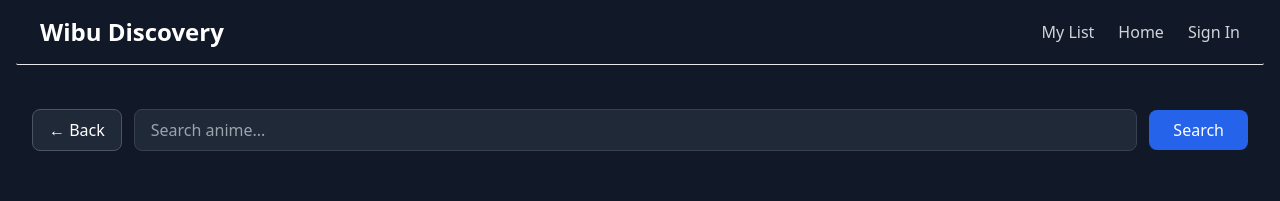
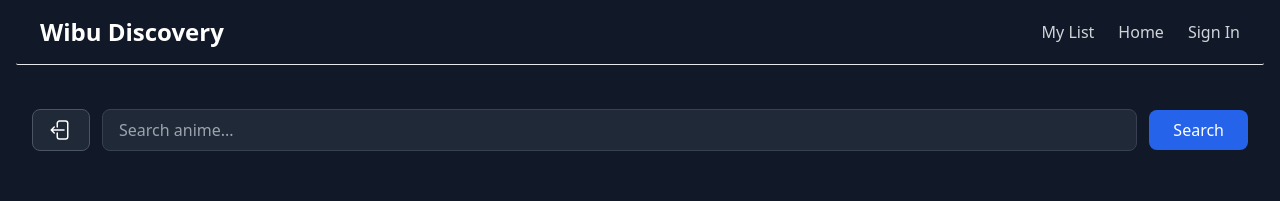
Before and after one commit to Luslac/Anime-Tracking, a React (Vite) app in the folder movie-and-anime-list/: page / in a window 1280 px wide. Shown: the top 201 px of the page. Built offline with nearby package versions, Linux system fonts and the light colour scheme; no server answers.

Commit message:
refactor some code

```diff
--- a/movie-and-anime-list/src/components/AnimeInfo.jsx
+++ b/movie-and-anime-list/src/components/AnimeInfo.jsx
@@ -78,7 +78,9 @@
                         onClick={() => navigate(-1)}
                         className="px-3 py-2 md:px-4 bg-gray-800 hover:bg-gray-700 border border-gray-600 text-white rounded-lg active:scale-95 transition flex items-center justify-center gap-2 text-sm md:text-base"
                     >
-                        ← Back
+                        <svg xmlns="http://www.w3.org/2000/svg" fill="none" viewBox="0 0 24 24" stroke-width="1.5" stroke="currentColor" class="size-6">
+                            <path stroke-linecap="round" stroke-linejoin="round" d="M8.25 9V5.25A2.25 2.25 0 0 1 10.5 3h6a2.25 2.25 0 0 1 2.25 2.25v13.5A2.25 2.25 0 0 1 16.5 21h-6a2.25 2.25 0 0 1-2.25-2.25V15m-3 0-3-3m0 0 3-3m-3 3H15" />
+                        </svg>
                     </button>
                     <SearchInput />
                 </div>
@@ -104,15 +106,29 @@
 
                         <div className="flex flex-wrap gap-2 sm:gap-4 text-xs sm:text-sm text-gray-400 mb-2 md:mb-3">
                             <span className="flex items-center gap-1">
-                                    <span>⭐</span>
+                                <svg className="w-4 h-4 text-yellow-400" fill="currentColor" viewBox="0 0 20 20">
+                                    <path d="M9.049 2.927c.3-.921 1.603-.921 1.902 0l1.07 3.292a1 1 0 00.95.69h3.462c.969 0 1.371 1.24.588 1.81l-2.8 2.034a1 1 0 00-.364 1.118l1.07 3.292c.3.921-.755 1.688-1.54 1.118l-2.8-2.034a1 1 0 00-1.175 0l-2.8 2.034c-.784.57-1.838-.197-1.539-1.118l1.07-3.292a1 1 0 00-.364-1.118L2.98 8.72c-.783-.57-.38-1.81.588-1.81h3.461a1 1 0 00.951-.69l1.07-3.292z" />
+                                </svg>
                                 <span>{item.score}</span>
                             </span>
+
                             <span className="flex items-center gap-1">
-                                    <span>📺</span>
+                                <svg className="w-4 h-4" fill="none" stroke="currentColor" viewBox="0 0 24 24">
+                                    <path strokeLinecap="round" strokeLinejoin="round" strokeWidth={2} d="M15 10l4.553-2.276A1 1 0 0121 8.618v6.764a1 1 0 01-1.447.894L15 14M5 18h8a2 2 0 002-2V8a2 2 0 00-2-2H5a2 2 0 00-2 2v8a2 2 0 002 2z" />
+                                </svg>
                                 <span>{item.episodes || '?'} eps</span>
                             </span>
-                                <span className={`flex items-center gap-1 ${item.airing ? "text-green-400" : "text-red-400"}`}>
-                                    <span>{item.airing ? "🔴" : "✅"}</span>
+
+                            <span className={`flex items-center gap-1 ${item.airing ? "text-green-400" : "text-blue-400"}`}>
+                                {item.airing ? (
+                                    <svg className="w-4 h-4" fill="currentColor" viewBox="0 0 20 20">
+                                        <path fillRule="evenodd" d="M10 18a8 8 0 100-16 8 8 0 000 16zM9.555 7.168A1 1 0 008 8v4a1 1 0 001.555.832l3-2a1 1 0 000-1.664l-3-2z" clipRule="evenodd" />
+                                    </svg>
+                                ) : (
+                                    <svg className="w-4 h-4" fill="currentColor" viewBox="0 0 20 20">
+                                        <path fillRule="evenodd" d="M10 18a8 8 0 100-16 8 8 0 000 16zm3.707-9.293a1 1 0 00-1.414-1.414L9 10.586 7.707 9.293a1 1 0 00-1.414 1.414l2 2a1 1 0 001.414 0l4-4z" clipRule="evenodd" />
+                                    </svg>
+                                )}
                                 <span>{item.airing ? "Airing" : "Finished"}</span>
                             </span>
                         </div>
--- a/movie-and-anime-list/src/pages/Home.jsx
+++ b/movie-and-anime-list/src/pages/Home.jsx
@@ -17,7 +17,9 @@
                             onClick={() => navigate(-1)}
                             className="px-3 py-2 md:px-4 bg-gray-800 hover:bg-gray-700 border border-gray-600 text-white rounded-lg active:scale-95 transition flex items-center justify-center gap-2 text-sm md:text-base"
                         >
-                            ← Back
+                        <svg xmlns="http://www.w3.org/2000/svg" fill="none" viewBox="0 0 24 24" stroke-width="1.5" stroke="currentColor" class="size-6">
+                            <path stroke-linecap="round" stroke-linejoin="round" d="M8.25 9V5.25A2.25 2.25 0 0 1 10.5 3h6a2.25 2.25 0 0 1 2.25 2.25v13.5A2.25 2.25 0 0 1 16.5 21h-6a2.25 2.25 0 0 1-2.25-2.25V15m-3 0-3-3m0 0 3-3m-3 3H15" />
+                        </svg>
                         </button>
                         <SearchInput />
                     </div>
```
Lines whose indentation alone changed are shown as unchanged.
